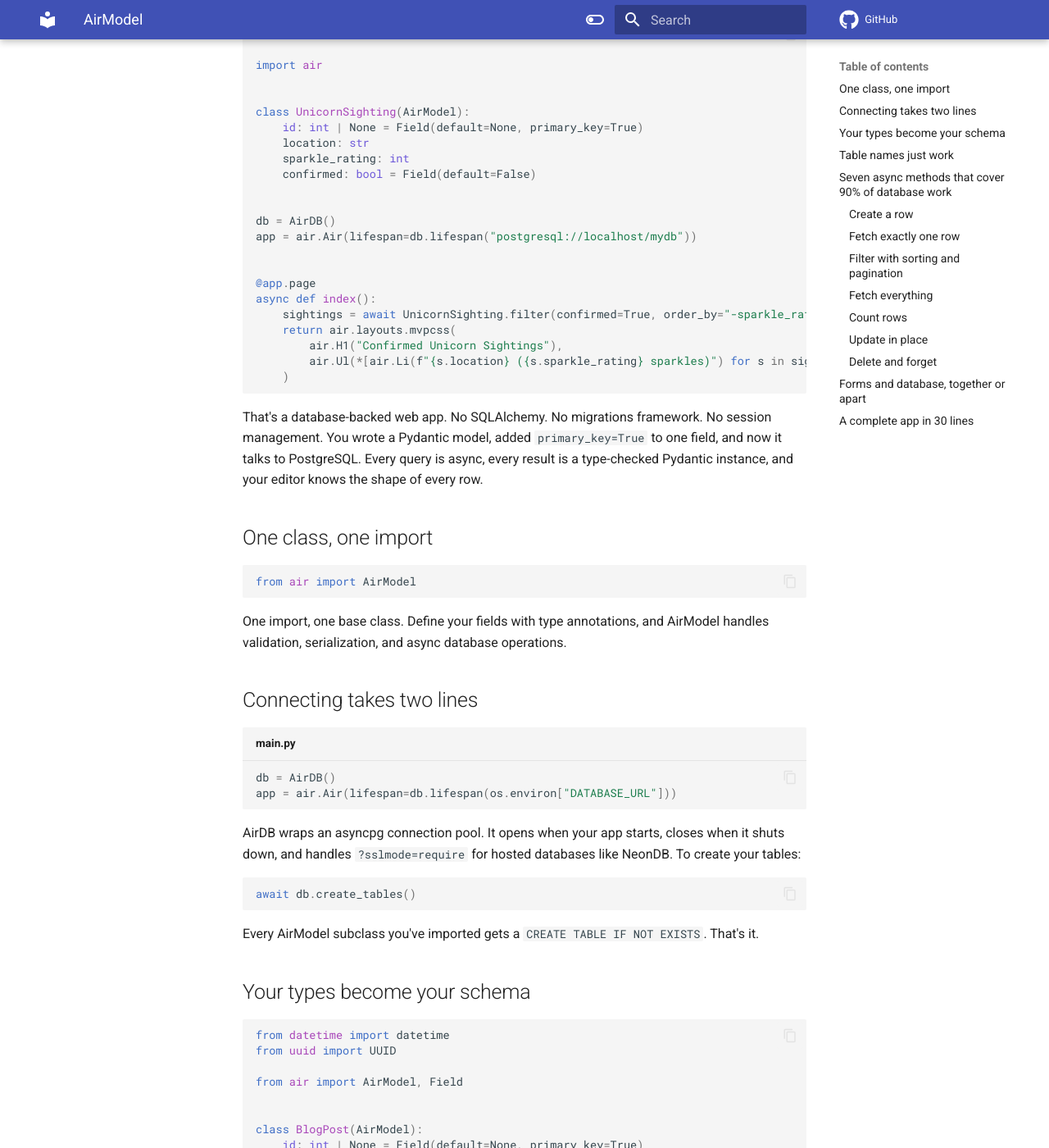
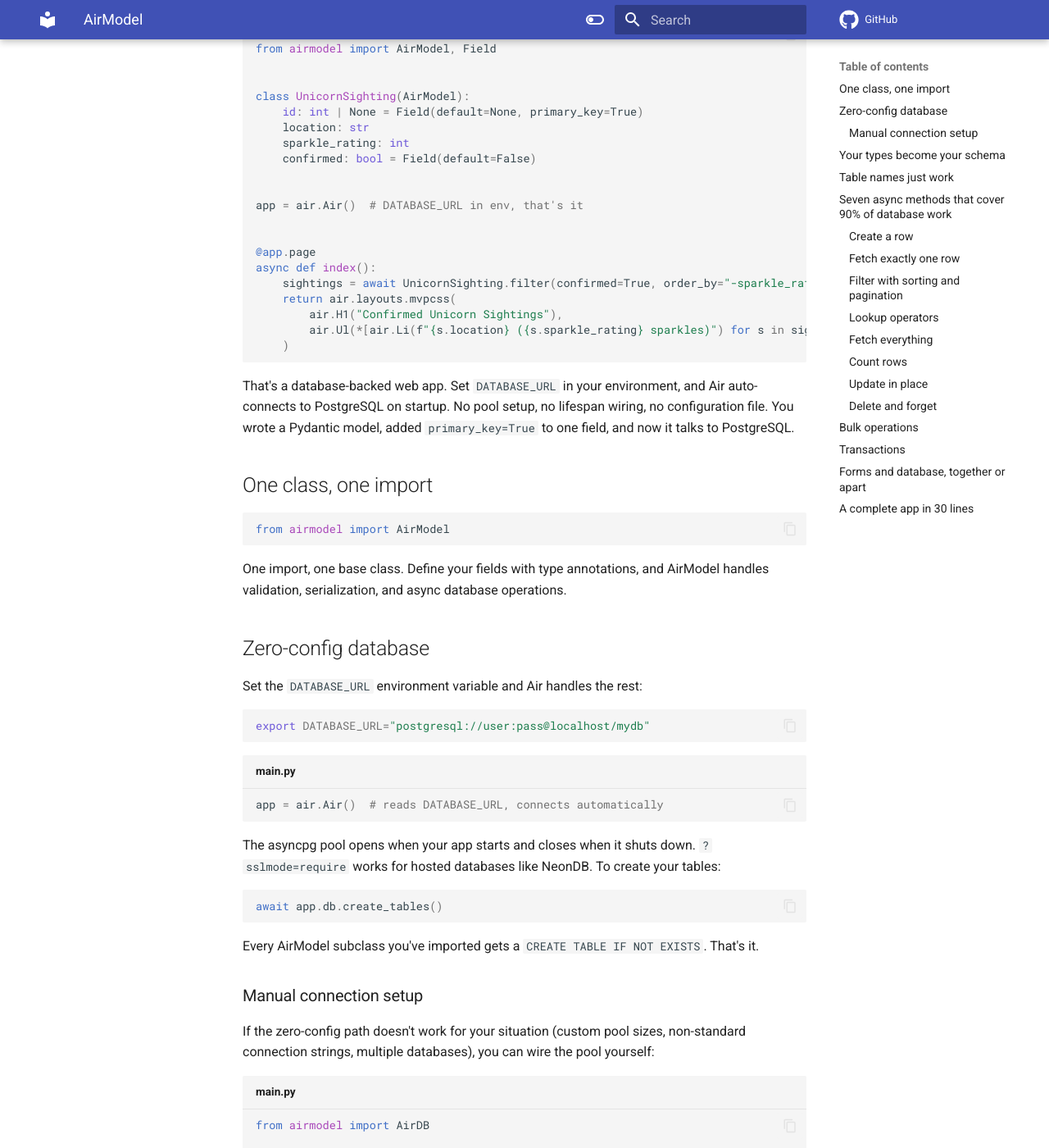
Before and after one commit to feldroy/air, an MkDocs documentation site: the page built from docs/learn/airmodel.md, in a window 1280 px wide and 1400 px high, scrolled down 289 px. Shown: the whole window at 82% size. Built offline with MkDocs 1.6.1 and Material for MkDocs 9.7.7, drawn with Linux system fonts in a browser that asks for light colours; comment, search, counter and statistics services are not loaded; some of the changed text lies outside the part shown.

Commit message:
Docs lead with zero-config database, manual setup is a fallback
The airmodel.md guide opens with `app = air.Air()` and DATABASE_URL.
Manual AirDB wiring is under a separate section framed as something
you shouldn't need for most apps. Also documents lookup operators,
bulk operations, transactions, and update_fields.

````diff
--- a/docs/learn/airmodel.md
+++ b/docs/learn/airmodel.md
@@ -3,9 +3,8 @@
 Your Pydantic models just learned PostgreSQL.
 
 ```python title="main.py"
-from air import AirDB, AirModel, Field
-
 import air
+from airmodel import AirModel, Field
 
 
 class UnicornSighting(AirModel):
@@ -15,8 +14,7 @@ class UnicornSighting(AirModel):
     confirmed: bool = Field(default=False)
 
 
-db = AirDB()
-app = air.Air(lifespan=db.lifespan("postgresql://localhost/mydb"))
+app = air.Air()  # DATABASE_URL in env, that's it
 
 
 @app.page
@@ -28,30 +26,48 @@ async def index():
     )
 ```
 
-That's a database-backed web app. No SQLAlchemy. No migrations framework. No session management. You wrote a Pydantic model, added `primary_key=True` to one field, and now it talks to PostgreSQL. Every query is async, every result is a type-checked Pydantic instance, and your editor knows the shape of every row.
+That's a database-backed web app. Set `DATABASE_URL` in your environment, and Air auto-connects to PostgreSQL on startup. No pool setup, no lifespan wiring, no configuration file. You wrote a Pydantic model, added `primary_key=True` to one field, and now it talks to PostgreSQL.
 
 ## One class, one import
 
 ```python
-from air import AirModel
+from airmodel import AirModel
 ```
 
 One import, one base class. Define your fields with type annotations, and AirModel handles validation, serialization, and async database operations.
 
-## Connecting takes two lines
+## Zero-config database
+
+Set the `DATABASE_URL` environment variable and Air handles the rest:
+
+```bash
+export DATABASE_URL="postgresql://user:pass@localhost/mydb"
+```
 
 ```python title="main.py"
-db = AirDB()
-app = air.Air(lifespan=db.lifespan(os.environ["DATABASE_URL"]))
+app = air.Air()  # reads DATABASE_URL, connects automatically
 ```
 
-AirDB wraps an asyncpg connection pool. It opens when your app starts, closes when it shuts down, and handles `?sslmode=require` for hosted databases like NeonDB. To create your tables:
+The asyncpg pool opens when your app starts and closes when it shuts down. `?sslmode=require` works for hosted databases like NeonDB. To create your tables:
 
 ```python
-await db.create_tables()
+await app.db.create_tables()
 ```
 
 Every AirModel subclass you've imported gets a `CREATE TABLE IF NOT EXISTS`. That's it.
+
+### Manual connection setup
+
+If the zero-config path doesn't work for your situation (custom pool sizes, non-standard connection strings, multiple databases), you can wire the pool yourself:
+
+```python title="main.py"
+from airmodel import AirDB
+
+db = AirDB()
+app = air.Air(lifespan=db.lifespan("postgresql://localhost/mydb", min_size=5, max_size=20))
+```
+
+You shouldn't need this for most apps.
 
 ## Your types become your schema
 
@@ -59,7 +75,7 @@ Every AirModel subclass you've imported gets a `CREATE TABLE IF NOT EXISTS`. Tha
 from datetime import datetime
 from uuid import UUID
 
-from air import AirModel, Field
+from airmodel import AirModel, Field
 
 
 class BlogPost(AirModel):
@@ -131,6 +147,26 @@ page = await BlogPost.filter(published=True, order_by="-created_at", limit=10, o
 
 Prefix a field name with `-` for descending. Pagination without ordering is undefined in PostgreSQL (the rows come back in whatever order the database feels like), so `order_by` is right there next to `limit` and `offset` where you need it.
 
+### Lookup operators
+
+Go beyond equality with Django-style double-underscore suffixes:
+
+```python
+# Ratings above 8
+await UnicornSighting.filter(sparkle_rating__gte=8)
+
+# Location contains "Falls"
+await UnicornSighting.filter(location__contains="Falls")
+
+# Rating is one of these values
+await UnicornSighting.filter(sparkle_rating__in=[5, 8, 11])
+
+# Confirmed is not null
+await UnicornSighting.filter(confirmed__isnull=False)
+```
+
+Supported: `__gt`, `__gte`, `__lt`, `__lte`, `__contains`, `__icontains`, `__in`, `__isnull`. These work in `filter()`, `get()`, and `count()`.
+
 ### Fetch everything
 
 ```python
@@ -158,6 +194,12 @@ await post.save()
 
 `save()` uses `UPDATE ... RETURNING *`, so if your database has triggers or generated columns, the instance picks up those changes immediately. No stale data.
 
+To update only specific fields (avoiding lost-update bugs when two requests edit different columns):
+
+```python
+await post.save(update_fields=["title"])
+```
+
 ### Delete and forget
 
 ```python
@@ -168,11 +210,49 @@ await post.delete()
 
 After deletion, the primary key is cleared. Try to `save()` or `delete()` the same instance again and you get a clear `ValueError` instead of a silent no-op against a missing row.
 
+## Bulk operations
+
+Insert, update, or delete hundreds of rows in a single SQL statement:
+
+```python
+# Insert multiple rows at once
+fruits = await DragonFruit.bulk_create([
+    {"name": "Pink Pitaya", "color": "magenta"},
+    {"name": "Yellow Dragon", "color": "yellow"},
+])
+
+# Update all matching rows
+count = await DragonFruit.bulk_update({"color": "red"}, name__contains="Dragon")
+
+# Delete all matching rows
+count = await DragonFruit.bulk_delete(confirmed=False)
+```
+
+No N+1 round trips. Each operation is one SQL statement.
+
+## Transactions
+
+Group multiple operations so they all succeed or all fail:
+
+```python
+async with app.db.transaction():
+    user = await User.create(name="Audrey", email="audrey@feldroy.com")
+    await Profile.create(user_id=user.id, bio="Builds things")
+    # Both rows commit together, or both roll back
+```
+
+If an exception occurs inside the block, the transaction rolls back automatically.
+
 ## Forms and database, together or apart
 
 AirModel and AirForm are independent. Use one without the other, or snap them together:
 
 ```python
+from airmodel import AirModel, Field
+
+import air
+
+
 class ContactMessage(AirModel):
     id: int | None = Field(default=None, primary_key=True)
     name: str
@@ -202,10 +282,8 @@ async def submit_contact(request: air.Request):
 ## A complete app in 30 lines
 
 ```python title="main.py"
-import os
-
 import air
-from air import AirDB, AirModel, Field
+from airmodel import AirModel, Field
 
 
 class GuestBookEntry(AirModel):
@@ -218,8 +296,7 @@ class GuestBookForm(air.AirForm[GuestBookEntry]):
     pass
 
 
-db = AirDB()
-app = air.Air(lifespan=db.lifespan(os.environ["DATABASE_URL"]))
+app = air.Air()
 
 
 @app.page
@@ -247,4 +324,4 @@ async def sign(request: air.Request):
     return air.RedirectResponse("/")
 ```
 
-Model, form, database, HTML, validation, pagination, and two routes. Everything from one framework.
+Model, form, database, HTML, validation, pagination, and two routes. Set `DATABASE_URL` and run it.
````
